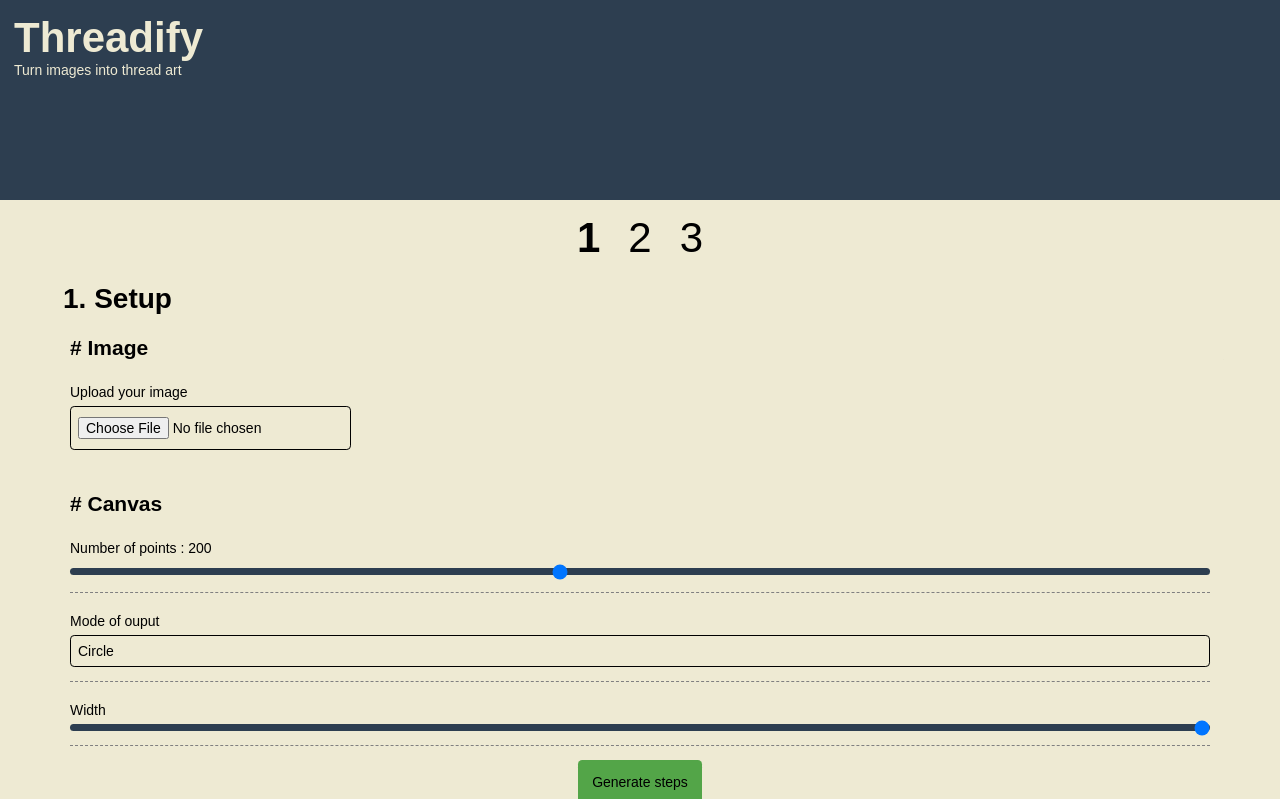
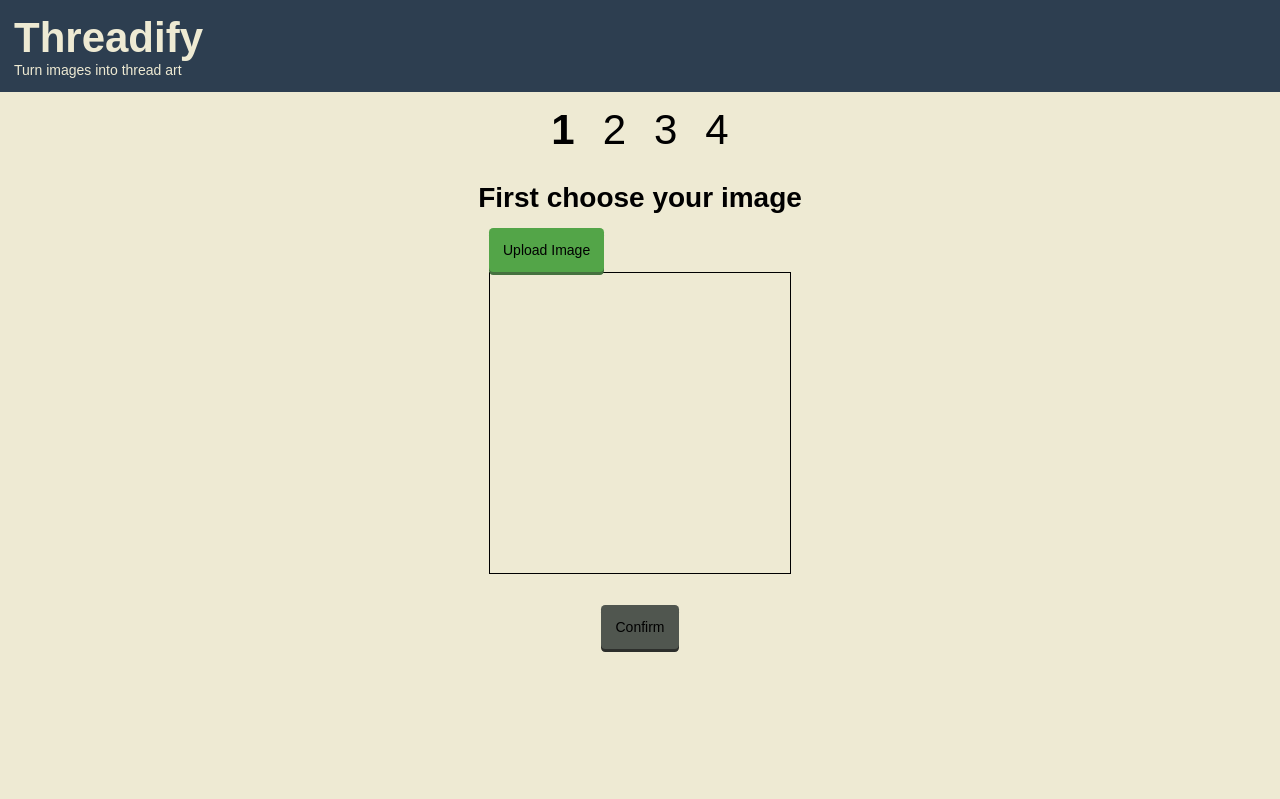
Before and after one commit to JeanChristopheM/threadify, a React (Vite) app: page / in a window 1280 px wide. Shown: the top 799 px of the page. Built offline with nearby package versions, Linux system fonts and the light colour scheme; a web font is replaced by a local one.

Commit message:
working on step form. kinda working but needs fixes

```diff
--- a/src/components/Main/Canvas/index.tsx
+++ b/src/components/Main/CanvasSection/Canvas/index.tsx
@@ -1,5 +1,5 @@
 import React, { useLayoutEffect } from "react";
-import { clearCtx, getImageDataFromFile } from "../../../utils/functions";
+import { clearCtx, getImageDataFromFile } from "../../../../utils/functions";
 
 type ICanvasProps = {
   w: number;
--- a/src/components/Main/CanvasSection/ImageCanvas/index.tsx
+++ b/src/components/Main/CanvasSection/ImageCanvas/index.tsx
@@ -11,9 +11,17 @@ interface IImageCanvasProps {
   className?: string;
   opacity?: number;
 }
+
+export interface HTMLCanvasWithImage extends HTMLCanvasElement {
+  file: {
+    img: HTMLImageElement;
+    width: number;
+    height: number;
+  };
+}
 const ImageCanvas = React.forwardRef<HTMLCanvasElement, IImageCanvasProps>(
   ({ w, h, id, className, opacity }, ref) => {
-    const canvas: HTMLCanvasElement = (ref as any).current;
+    const canvas: HTMLCanvasWithImage = (ref as any).current;
 
     // * Drag & Drop functionality
     const mouseDownHandler = (e: any) => {
@@ -46,15 +54,16 @@ const ImageCanvas = React.forwardRef<HTMLCanvasElement, IImageCanvasProps>(
 
       let endedUpX = lastPosX + offsetX;
       let endedUpY = lastPosY + offsetY;
-      // @ts-ignore
-      const minX = canvas.width - canvas.file.width;
-      // @ts-ignore
-      const minY = canvas.height - canvas.file.height;
+
+      const minX = 0 - canvas.file.width;
+      const minY = 0 - canvas.file.height;
+      const maxX = canvas.width;
+      const maxY = canvas.height;
 
       if (endedUpX < minX) endedUpX = minX;
       if (endedUpY < minY) endedUpY = minY;
-      if (endedUpX > 0) endedUpX = 0;
-      if (endedUpY > 0) endedUpY = 0;
+      if (endedUpX > maxX) endedUpX = maxX;
+      if (endedUpY > maxY) endedUpY = maxY;
 
       canvas.className = canvas.className.replace(
         /finalX:-?\d+/,
@@ -91,28 +100,25 @@ const ImageCanvas = React.forwardRef<HTMLCanvasElement, IImageCanvasProps>(
         let drawX = lastPosX + offsetX;
         let drawY = lastPosY + offsetY;
 
-        // @ts-ignore
-        const minX = canvas.width - canvas.file.width;
-        // @ts-ignore
-        const minY = canvas.height - canvas.file.height;
+        const minX = 0 - canvas.file.width;
+        const minY = 0 - canvas.file.height;
+        const maxX = canvas.width;
+        const maxY = canvas.height;
 
         if (drawX < minX) drawX = minX;
         if (drawY < minY) drawY = minY;
-        if (drawX > 0) drawX = 0;
-        if (drawY > 0) drawY = 0;
-        // @ts-ignore
+        if (drawX > maxX) drawX = maxX;
+        if (drawY > maxY) drawY = maxY;
+
         if (canvas.file) {
           const ctx = canvas.getContext("2d");
           if (ctx) {
             clearCtx(ctx);
             ctx.drawImage(
-              // @ts-ignore
               canvas.file.img,
               drawX,
               drawY,
-              // @ts-ignore
               canvas.file.width,
-              // @ts-ignore
               canvas.file.height
             );
           }
--- /dev/null
+++ b/src/components/Main/ImageSection/InputFile/index.tsx
@@ -0,0 +1,22 @@
+import React from "react";
+
+interface IInputFileProps {
+  fileChangeHandler: (e: Event) => void;
+}
+const InputFile: React.FC<IInputFileProps> = ({ fileChangeHandler }) => {
+  const handleButtonClick = () => {
+    const input = document.createElement("input");
+    input.type = "file";
+    input.click();
+    input.onchange = fileChangeHandler;
+  };
+  return (
+    <div>
+      <button type="button" onClick={handleButtonClick}>
+        Upload Image
+      </button>
+    </div>
+  );
+};
+
+export default InputFile;
--- /dev/null
+++ b/src/components/Main/ImageSection/index.tsx
@@ -0,0 +1,102 @@
+import React, { useEffect, useState } from "react";
+import {
+  DEFAULT_CANVAS_HEIGHT,
+  DEFAULT_CANVAS_WIDTH,
+} from "../../../utils/constants";
+import { getImageDataFromFile } from "../../../utils/functions";
+import Canvas from "../CanvasSection/Canvas";
+import { HTMLCanvasWithImage } from "../CanvasSection/ImageCanvas";
+import InputFile from "./InputFile";
+
+interface IImageSectionProps {
+  imageRef: React.RefObject<HTMLCanvasWithImage>;
+  previewRef: React.RefObject<HTMLCanvasElement>;
+  className?: string;
+  setFormStep: React.Dispatch<React.SetStateAction<number>>;
+}
+
+const ImageSection: React.FC<IImageSectionProps> = ({
+  className,
+  imageRef,
+  previewRef,
+  setFormStep,
+}) => {
+  // . State
+  // . -----
+
+  const [canConfirm, setCanConfirm] = useState<boolean>(false);
+
+  //. Handlers
+  //. --------
+
+  const handleFileChange = async (e: Event) => {
+    if (!previewRef.current) throw new Error("no preview ref");
+    const previewCanvas = previewRef.current;
+    const ctx = previewCanvas.getContext("2d");
+    if (!ctx) throw new Error("no ctx when uploading image via inputfile");
+
+    const target = e.target as HTMLInputElement;
+    if (!target) throw new Error("no target on input file change event");
+    const inputFiles = target.files;
+    if (!inputFiles) throw new Error("no files in inputfile");
+    const file = inputFiles[0];
+    if (!file) throw new Error("no file index 0 in inputfile");
+
+    if (!imageRef.current) throw new Error("no image ref");
+    const imageCanvas = imageRef.current;
+    const imageCtx = imageCanvas.getContext("2d");
+    if (!imageCtx) throw new Error("no ctx when uploading image via inputfile");
+
+    const { imageData: fileData, image } = await getImageDataFromFile(
+      file,
+      previewCanvas.width,
+      0,
+      0
+    );
+
+    imageRef.current.file = image;
+
+    previewCanvas.width = image.width;
+    previewCanvas.height = image.height;
+    ctx.putImageData(fileData as ImageData, 0, 0);
+    imageCtx.putImageData(fileData as ImageData, 0, 0);
+
+    setCanConfirm(true);
+  };
+
+  const handleConfirm = () => {
+    setFormStep((old: number) => old + 1);
+  };
+
+  // . Return
+  // . ------
+
+  return (
+    <section className={`mainSection mainSection--image ${className}`}>
+      <div className="sectionHeader">
+        <h2>First choose your image</h2>
+      </div>
+      <div className="subSection">
+        <InputFile fileChangeHandler={handleFileChange} />
+        <div className="subSection__content">
+          <Canvas
+            ref={previewRef}
+            id="previewCanvas"
+            w={300}
+            h={300}
+            opacity={1}
+          />
+        </div>
+      </div>
+      <div className="subSection">
+        <div className="subSection__content">
+          <button type="button" onClick={handleConfirm} disabled={!canConfirm}>
+            Confirm
+          </button>
+        </div>
+      </div>
+    </section>
+  );
+};
+
+export default ImageSection;
--- a/src/components/Main/SetupSection/index.tsx
+++ b/src/components/Main/SetupSection/index.tsx
@@ -2,88 +2,66 @@ import React, { ChangeEvent, useState } from "react";
 import { DEFAULT_POINTS } from "../../../utils/constants";
 import { getImageDataFromFile } from "../../../utils/functions";
 import { Mode } from "../../../utils/interfaces";
+import CanvasSection from "../CanvasSection";
+import { HTMLCanvasWithImage } from "../CanvasSection/ImageCanvas";
 
 type ISetupSectionProps = {
-  imageRef: React.RefObject<HTMLCanvasElement>;
-  generateHandler: (e: React.FormEvent) => void;
+  generateHandler: () => void;
   setPointsAmount: (pointsAmount: number) => void;
   modeSetter: (newMode: Mode) => void;
   widthSetter: (height: number) => void;
   heightSetter: (width: number) => void;
   className?: string;
+  setFormStep: React.Dispatch<React.SetStateAction<number>>;
+  canvasesRef: React.MutableRefObject<{
+    drawingRef: React.RefObject<HTMLCanvasElement>;
+    pointsRef: React.RefObject<HTMLCanvasElement>;
+    imageRef: React.RefObject<HTMLCanvasWithImage>;
+  }>;
 };
 const SetupSection = ({
-  imageRef,
   generateHandler,
   setPointsAmount,
   modeSetter,
   widthSetter,
   heightSetter,
   className,
+  setFormStep,
+  canvasesRef,
 }: ISetupSectionProps) => {
   // . State
   // . -----
 
+  const [canConfirm, setCanConfirm] = useState<boolean>(true);
   const [heightHidden, setHeightHidden] = useState<boolean>(true);
+
   //. Handlers
   //. --------
-  const handleFileChange = async (e: React.ChangeEvent) => {
-    if (!imageRef.current) return;
-    const imageCanvas = imageRef.current;
-    const ctx = imageCanvas.getContext("2d");
-    if (!ctx) throw new Error("no ctx when uploading image via inputfile");
-    const target = e.target as HTMLInputElement;
-    if (!target) throw new Error("no target on input file change event");
-    const inputFiles = target.files;
-    if (!inputFiles) throw new Error("no files in inputfile");
-    const file = inputFiles[0];
-    if (!file) throw new Error("no file index 0 in inputfile");
-    const { imageData: fileData, image } = await getImageDataFromFile(
-      file,
-      imageCanvas.width,
-      0,
-      0
-    );
-    // @ts-ignore
-    imageRef.current.file = image;
-    ctx.putImageData(fileData as ImageData, 0, 0);
-  };
+
   const handleChangePoints = (e: ChangeEvent) => {
     const target = e.target as HTMLInputElement;
     const span = document.querySelector("#pointsAmountSpan");
     if (span) span.textContent = target.value;
     setPointsAmount(Number(target.value));
   };
+
+  const handleConfirm = () => {
+    generateHandler();
+  };
+
   //. Return
   //. ------
+
   return (
     <section className={`mainSection mainSection--setup ${className}`}>
       <div className="sectionHeader">
-        <h2>1. Setup</h2>
+        <h2>Change parameters</h2>
       </div>
       <div className="subSection">
         <div className="subSection__header">
-          <h3> # Image</h3>
+          <h3>Nails</h3>
         </div>
         <div className="subSection__content">
-          <div className="formGroup">
-            <label htmlFor="imageInput">
-              Upload your image
-              <input
-                type="file"
-                name="imageInput"
-                onChange={handleFileChange}
-              />
-            </label>
-          </div>
-        </div>
-      </div>
-      <div className="subSection">
-        <div className="subSection__header">
-          <h3> # Canvas</h3>
-        </div>
-        <div className="subSection__content">
-          <form onSubmit={generateHandler}>
           <div className="formGroup separator">
             <label htmlFor="pointsSlider">
               Number of points :{" "}
@@ -107,9 +85,7 @@ const SetupSection = ({
               className="inputSelect"
               onChange={(e: any) => {
                 modeSetter(e.target.value);
-                  setHeightHidden(
-                    e.target.value === Mode.CIRCLE ? true : false
-                  );
+                setHeightHidden(e.target.value === Mode.CIRCLE ? true : false);
               }}
             >
               <option value="circle">Circle</option>
@@ -129,9 +105,7 @@ const SetupSection = ({
               }
             />
           </div>
-            <div
-              className={`formGroup ${heightHidden ? "hidden" : "separator"}`}
-            >
+          <div className={`formGroup ${heightHidden ? "hidden" : "separator"}`}>
             <label htmlFor="height">Height</label>
             <input
               type="range"
@@ -144,10 +118,21 @@ const SetupSection = ({
               }
             />
           </div>
-            <div className="formGroup submitButton">
-              <button type="submit">Generate steps</button>
         </div>
-          </form>
+      </div>
+      <CanvasSection ref={canvasesRef} />
+      <div className="subSection">
+        <div className="subSection__content">
+          <button type="button" onClick={handleConfirm} disabled={!canConfirm}>
+            Generate
+          </button>
+          <button
+            type="button"
+            onClick={() => setFormStep((old: number) => old + 1)}
+            disabled={!canConfirm}
+          >
+            Next
+          </button>
         </div>
       </div>
     </section>
--- a/src/components/Main/index.tsx
+++ b/src/components/Main/index.tsx
@@ -1,4 +1,4 @@
-import { FormEvent, useEffect, useRef, useState } from "react";
+import { useEffect, useRef, useState } from "react";
 import Line from "../../entities/Line";
 import Point from "../../entities/Point";
 import {
@@ -18,8 +18,9 @@ import {
 } from "../../utils/functions";
 import { Mode } from "../../utils/interfaces";
 import { generateSteps } from "../../utils/thread";
-import CanvasSection from "./CanvasSection";
+import { HTMLCanvasWithImage } from "./CanvasSection/ImageCanvas";
 import FormSteps from "./FormSteps";
+import ImageSection from "./ImageSection";
 import OutputSection from "./OutputSection";
 import SetupSection from "./SetupSection";
 import Spinner from "./Spinner";
@@ -42,7 +43,8 @@ const Main = () => {
   //. ----------------
   const drawingRef = useRef<HTMLCanvasElement>(null);
   const pointsRef = useRef<HTMLCanvasElement>(null);
-  const imageRef = useRef<HTMLCanvasElement>(null);
+  const imageRef = useRef<HTMLCanvasWithImage>(null);
+  const previewRef = useRef<HTMLCanvasElement>(null);
 
   const canvasesRef = useRef({ drawingRef, pointsRef, imageRef });
 
@@ -71,11 +73,10 @@ const Main = () => {
   //* Form Steps
   useEffect(() => {
     const container = document.querySelector(".sectionWrapper");
-    if (!container) return;
+    if (!container || generating) return;
     const containerWidth = container.clientWidth;
-    console.log((formStep - 1) * containerWidth);
     container.scrollTo((formStep - 1) * containerWidth, 0);
-  }, [formStep]);
+  }, [formStep, generating]);
 
   //. Handlers
   //. --------
@@ -95,8 +96,7 @@ const Main = () => {
     clearCtx(ctx);
     drawDots(ctx, points);
   };
-  const handleGenerate = async (e: FormEvent) => {
-    e.preventDefault();
+  const handleGenerate = async () => {
     setGenerating(true);
     setTimeout(() => {
       if (!drawingRef.current) throw new Error("No drawing canvas loaded");
@@ -150,33 +150,29 @@ const Main = () => {
         <Spinner active={generating} />
         <FormSteps
           formStep={formStep}
-          totalSteps={3}
+          totalSteps={4}
           setFormStep={setFormStep}
         />
         <div className="sectionWrapper">
+          <ImageSection
+            previewRef={previewRef}
+            imageRef={imageRef}
+            setFormStep={setFormStep}
+          />
           <SetupSection
-            imageRef={imageRef}
             generateHandler={handleGenerate}
             setPointsAmount={setPointsAmount}
             modeSetter={handleModeChange}
             widthSetter={setCanvasWidth}
             heightSetter={setCanvasHeight}
-            className={formStep === 1 ? "active" : "left"}
-          />
-          <CanvasSection
-            ref={canvasesRef}
-            className={
-              formStep === 2 ? "active" : formStep === 1 ? "left" : "right"
-            }
+            setFormStep={setFormStep}
+            canvasesRef={canvasesRef}
           />
           <OutputSection
             setIterations={setIterations}
             steps={steps}
             lines={lines}
             iterations={iterations}
-            className={
-              formStep === 2 ? "active" : formStep === 1 ? "right" : "left"
-            }
           />
         </div>
       </div>
--- a/src/style/_mainContainer.scss
+++ b/src/style/_mainContainer.scss
@@ -1,11 +1,8 @@
 .mainContainer {
-  padding-inline: 4rem;
-  z-index: -10;
   isolation: isolate;
-  min-height: 75vh;
   .sectionWrapper {
     position: relative;
-    overflow: auto;
+    overflow: hidden;
     display: flex;
     scroll-behavior: smooth;
     & > * {
@@ -14,29 +11,152 @@
     }
   }
   .mainSection {
-    &--setup {
-      .formGroup {
+    padding-block: 1rem;
     display: flex;
-        padding-block: 1rem;
-        flex-wrap: wrap;
-        &.separator {
-          border-bottom: 1px dashed grey;
+    flex-direction: column;
+    align-items: center;
+    .sectionHeader {
+      padding-bottom: 1rem;
     }
-        & > * {
-          flex: 1 1 100%;
+    .subSection {
+      & + .subSection {
+        padding-top: 1rem;
       }
-        &.submitButton {
+
+      &__header {
+        padding-bottom: 1rem;
+        display: flex;
         justify-content: center;
       }
-      }
-      .subSection {
-        padding: 1rem;
-        &__header {
-          margin-bottom: 0.3rem;
+      &__content {
+        padding-bottom: 1rem;
       }
     }
   }
-    &--canvas {
+  // .mainSection {
+  //   &--setup {
+  //     .formGroup {
+  //       display: flex;
+  //       padding-block: 1rem;
+  //       flex-wrap: wrap;
+  //       &.separator {
+  //         border-bottom: 1px dashed grey;
+  //       }
+  //       & > * {
+  //         flex: 1 1 100%;
+  //       }
+  //       &.submitButton {
+  //         justify-content: center;
+  //       }
+  //     }
+  //     .subSection {
+  //       padding: 1rem;
+  //       &__header {
+  //         margin-bottom: 0.3rem;
+  //       }
+  //     }
+  //   }
+  //   &--canvas {
+  //     .canvasContainer {
+  //       position: relative;
+  //       margin-top: 1rem;
+  //       .backgroundCanvas {
+  //         position: absolute;
+  //         top: 0;
+  //         left: 0;
+  //       }
+  //       #drawingCanvas {
+  //         z-index: 5;
+  //         pointer-events: none;
+  //       }
+  //       #pointsCanvas {
+  //         z-index: 2;
+  //         pointer-events: none;
+  //       }
+  //       #imageCanvas {
+  //         z-index: 0;
+  //       }
+  //     }
+  //     .canvasControls {
+  //       display: flex;
+  //       .inputGroup {
+  //         flex: 1 1 50%;
+  //         &.switchButton {
+  //           flex: 0 1 max-content;
+  //         }
+  //       }
+  //     }
+  //   }
+  //   &--output {
+  //   }
+  //   // Transitions
+  //   // @keyframes slideLeft {
+  //   //   from {
+  //   //     transform: translateX(0%);
+  //   //     opacity: 1;
+  //   //   }
+  //   //   to {
+  //   //     transform: translateX(-120%);
+  //   //     opacity: 0;
+  //   //   }
+  //   // }
+  //   // @keyframes slideRight {
+  //   //   from {
+  //   //     transform: translateX(0%);
+  //   //     opacity: 1;
+  //   //   }
+  //   //   to {
+  //   //     transform: translateX(120%);
+  //   //     opacity: 0;
+  //   //   }
+  //   // }
+  //   // @keyframes slideFromLeftToMiddle {
+  //   //   from {
+  //   //     transform: translateX(-120%);
+  //   //     opacity: 0;
+  //   //   }
+  //   //   to {
+  //   //     transform: none;
+  //   //     opacity: 1;
+  //   //   }
+  //   // }
+  //   // @keyframes begone {
+  //   //   from {
+  //   //     display: block;
+  //   //   }
+  //   //   to {
+  //   //     display: none;
+  //   //   }
+  //   // }
+  //   // // Transitions
+  //   // &:not(.active) {
+  //   //   animation: 0s 0.2s begone forwards;
+  //   // }
+  //   // &.left {
+  //   //   animation: 0.2s slideLeft forwards;
+  //   // }
+  //   // &.active {
+  //   //   animation: 0.2s slideFromLeftToMiddle forwards;
+  //   // }
+  //   // &.right {
+  //   //   animation: 0.2s slideRight forwards;
+  //   // }
+  // }
+}
+.formSteps {
+  display: flex;
+  justify-content: center;
+  &__circle {
+    padding: 1rem;
+    cursor: pointer;
+    .circle {
+      font-size: 3rem;
+      &--active {
+        font-weight: bold;
+      }
+    }
+  }
+}
 .canvasContainer {
   position: relative;
   margin-top: 1rem;
@@ -57,86 +177,3 @@
     z-index: 0;
   }
 }
-      .canvasControls {
-        display: flex;
-        .inputGroup {
-          flex: 1 1 50%;
-          &.switchButton {
-            flex: 0 1 max-content;
-          }
-        }
-      }
-    }
-    &--output {
-    }
-    // Transitions
-    // @keyframes slideLeft {
-    //   from {
-    //     transform: translateX(0%);
-    //     opacity: 1;
-    //   }
-    //   to {
-    //     transform: translateX(-120%);
-    //     opacity: 0;
-    //   }
-    // }
-    // @keyframes slideRight {
-    //   from {
-    //     transform: translateX(0%);
-    //     opacity: 1;
-    //   }
-    //   to {
-    //     transform: translateX(120%);
-    //     opacity: 0;
-    //   }
-    // }
-    // @keyframes slideFromLeftToMiddle {
-    //   from {
-    //     transform: translateX(-120%);
-    //     opacity: 0;
-    //   }
-    //   to {
-    //     transform: none;
-    //     opacity: 1;
-    //   }
-    // }
-    // @keyframes begone {
-    //   from {
-    //     display: block;
-    //   }
-    //   to {
-    //     display: none;
-    //   }
-    // }
-    // // Transitions
-    // &:not(.active) {
-    //   animation: 0s 0.2s begone forwards;
-    // }
-    // &.left {
-    //   animation: 0.2s slideLeft forwards;
-    // }
-    // &.active {
-    //   animation: 0.2s slideFromLeftToMiddle forwards;
-    // }
-    // &.right {
-    //   animation: 0.2s slideRight forwards;
-    // }
-  }
-}
-.sectionHeader {
-  padding: 0.5rem;
-}
-.formSteps {
-  display: flex;
-  justify-content: center;
-  &__circle {
-    padding: 1rem;
-    cursor: pointer;
-    .circle {
-      font-size: 3rem;
-      &--active {
-        font-weight: bold;
-      }
-    }
-  }
-}
--- a/src/style/_reset.scss
+++ b/src/style/_reset.scss
@@ -42,4 +42,5 @@ html {
 }
 body {
   min-height: 100%;
+  width: 100%;
 }
--- a/src/style/main.scss
+++ b/src/style/main.scss
@@ -16,7 +16,7 @@
   font-family: "playfair_displayregular", Arial, sans-serif;
 }
 body {
-  background-color: $clr-bg;
+  background-color: $clr-main;
   position: relative;
 }
 h1 {
@@ -40,12 +40,14 @@ h3 {
 header {
   position: relative;
   padding: 1rem;
-  min-height: 25vh;
+  min-height: 6rem;
   color: $clr-main;
+  background-color: $clr-bg;
 }
 main {
-  height: 100%;
+  min-height: 100%;
   background-color: $clr-main;
+  overflow: hidden;
 }
 button {
   padding: 1rem;
--- a/src/utils/functions.ts
+++ b/src/utils/functions.ts
@@ -162,11 +162,11 @@ export const getScaledImgSize = (iW: number, iH: number, cW: number) => {
   };
 
   if (iW >= iH) {
+    result.width = cW;
+    result.height = cW / ratio;
+  } else {
     result.width = cW * ratio;
     result.height = cW;
-  } else {
-    result.width = cW;
-    result.height = cW / ratio;
   }
 
   return result;
```
Also changed, not shown: src/components/Main/CanvasSection/index.tsx (+12 -6 lines). Lines whose indentation alone changed are shown as unchanged.
